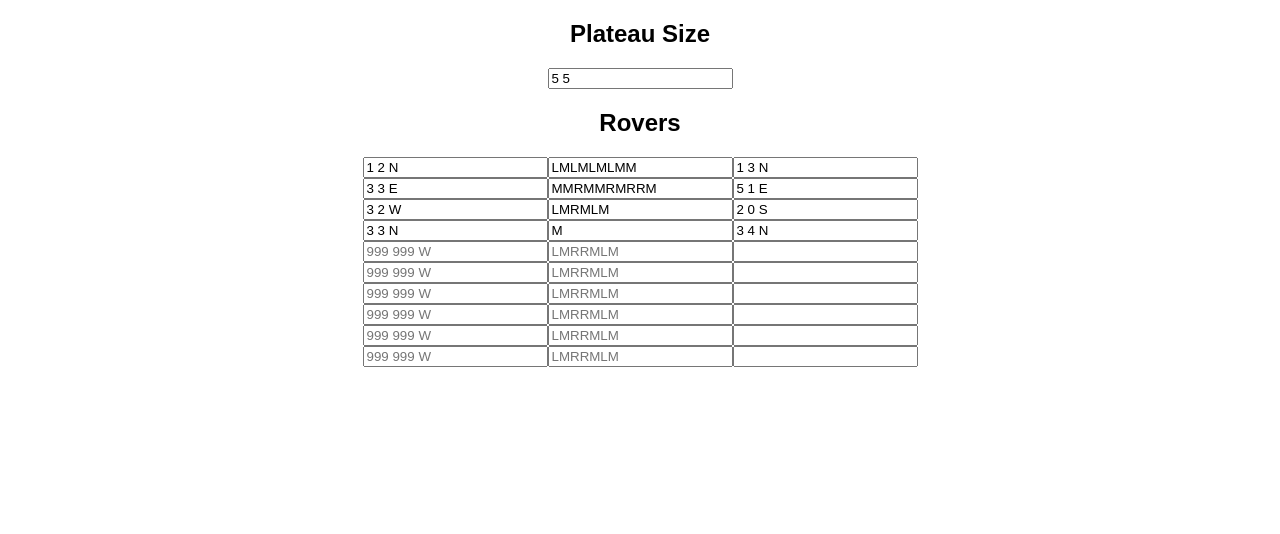
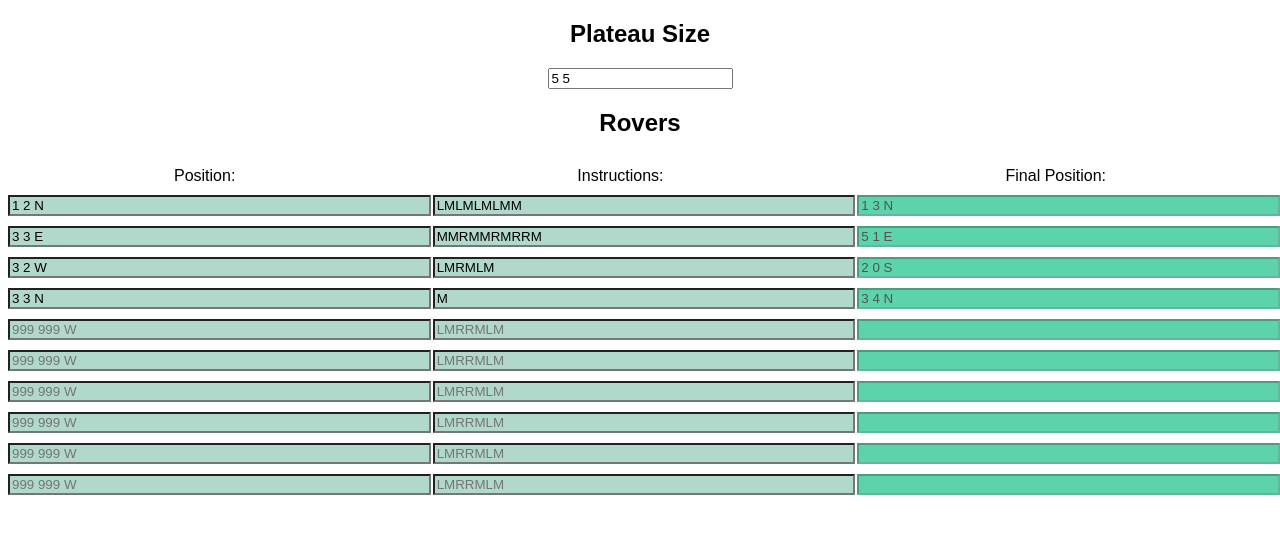
Before and after one commit to swiss-chris/MarsRover2, a React app: page / in a window 1280 px wide. Built offline with nearby package versions, Linux system fonts and the light colour scheme.

Commit message:
Added some validation

```diff
--- a/public/index.html
+++ b/public/index.html
@@ -1,16 +1,18 @@
 <!DOCTYPE html>
 <html lang="en">
-
   <head>
-	<meta charset="utf-8">
-	<meta name="viewport" content="width=device-width, initial-scale=1, shrink-to-fit=no">
-	<meta name="theme-color" content="#000000">
+    <meta charset="utf-8" />
+    <meta
+      name="viewport"
+      content="width=device-width, initial-scale=1, shrink-to-fit=no"
+    />
+    <meta name="theme-color" content="#000000" />
     <!--
       manifest.json provides metadata used when your web app is added to the
       homescreen on Android. See https://developers.google.com/web/fundamentals/engage-and-retain/web-app-manifest/
     -->
-	<link rel="manifest" href="%PUBLIC_URL%/manifest.json">
-	<link rel="shortcut icon" href="%PUBLIC_URL%/favicon.ico">
+    <link rel="manifest" href="%PUBLIC_URL%/manifest.json" />
+    <link rel="shortcut icon" href="%PUBLIC_URL%/favicon.ico" />
     <!--
       Notice the use of %PUBLIC_URL% in the tags above.
       It will be replaced with the URL of the `public` folder during the build.
@@ -39,5 +41,4 @@
       To create a production bundle, use `npm run build` or `yarn build`.
     -->
   </body>
-
 </html>
--- a/src/components/Plateau.js
+++ b/src/components/Plateau.js
@@ -1,4 +1,6 @@
 import React from "react";
+
+import { isValidSize } from "../logic/validators";
 
 const Plateau = props => {
   return (
@@ -10,6 +12,7 @@ const Plateau = props => {
         placeholder="999 999"
         pattern="\d{1,3} \d{1,3}"
         maxLength="7"
+        className={isValidSize(props.size) ? "" : "error"}
       />
     </div>
   );
--- a/src/components/Rover.js
+++ b/src/components/Rover.js
@@ -1,10 +1,12 @@
 import React from "react";
 
 import calculateNewPosition from "../logic/movements";
+import { isValidStart, isValidInstructions } from "../logic/validators";
 
 const Rover = props => {
   return (
-    <div>
+    <div className="grid-container">
+      <div className="grid-item">
         <input
           name="position"
           value={props.rover.position}
@@ -12,7 +14,14 @@ const Rover = props => {
           placeholder="999 999 W"
           pattern="\d{1,3} \d{1,3} [NESW]"
           maxLength="9"
+          className={
+            !props.rover.position || isValidStart(props.rover.position)
+              ? ""
+              : "error"
+          }
         />
+      </div>
+      <div className="grid-item">
         <input
           name="instructions"
           value={props.rover.instructions}
@@ -20,15 +29,24 @@ const Rover = props => {
           placeholder="LMRRMLM"
           maxLength="1000"
           pattern="[LRM]{0,1000}"
+          className={
+            !props.rover.instructions ||
+            isValidInstructions(props.rover.instructions)
+              ? ""
+              : "error"
+          }
         />
+      </div>
+      <div className="grid-item final">
         <input
           value={calculateNewPosition(
             props.rover.position,
             props.rover.instructions,
             props.size
           )}
-        disabled={!props.size.match(/\d{1,3} \d{1,3}/)}
+          disabled
         />
+      </div>
     </div>
   );
 };
--- a/src/components/Rovers.js
+++ b/src/components/Rovers.js
@@ -6,6 +6,11 @@ const Rovers = props => {
   return (
     <div>
       <h2>Rovers</h2>
+      <div className="grid-container">
+        <div className="grid-item">Position:</div>
+        <div className="grid-item">Instructions:</div>
+        <div className="grid-item">Final Position:</div>
+      </div>
       {props.rovers.map((rover, index) => (
         <Rover
           key={index}
--- a/src/logic/movements.js
+++ b/src/logic/movements.js
@@ -1,4 +1,4 @@
-import { isValid } from "./validators";
+import { isValid, isValidStart } from "./validators";
 import {
   extractStart,
   extractInstructions,
@@ -8,7 +8,11 @@ import {
 
 const calculateNewPosition = (startString, instructionsString, sizeString) => {
   if (!isValid(startString, instructionsString, sizeString)) {
-    return startString;
+    if (isValidStart(startString)) {
+      return startString;
+    } else {
+      return "";
+    }
   }
 
   const position = calculatePosition(
--- a/src/logic/validators.js
+++ b/src/logic/validators.js
@@ -1,6 +1,7 @@
-const startMatcher = /\d{1,3} \d{1,3} [NESW]/;
-const instructionsMatcher = /[LRM]{1,1000}/;
-const sizeMatcher = /\d{1,3} \d{1,3}/;
+// TODO: reuse matchers for html input validation
+export const startMatcher = /^\d{1,3} \d{1,3} [NESW]$/;
+const instructionsMatcher = /^[LRM]{1,1000}$/;
+const sizeMatcher = /^\d{1,3} \d{1,3}$/;
 
 export const isValid = (startString, instructionsString, sizeString) => {
   return (
@@ -10,9 +11,10 @@ export const isValid = (startString, instructionsString, sizeString) => {
   );
 };
 
-const isValidStart = startString => startString.match(startMatcher);
+export const isValidStart = startString =>
+  startString.match(startMatcher) != null;
 
-const isValidInstructions = instructionsString =>
-  instructionsString.match(instructionsMatcher);
+export const isValidInstructions = instructionsString =>
+  instructionsString.match(instructionsMatcher) != null;
 
-const isValidSize = sizeString => sizeString.match(sizeMatcher);
+export const isValidSize = sizeString => sizeString.match(sizeMatcher) != null;
--- a/src/styles.css
+++ b/src/styles.css
@@ -1,4 +1,32 @@
+body {
+  background-color: rgb(255, 255, 255);
+}
+
 .App {
   font-family: sans-serif;
   text-align: center;
 }
+
+.grid-item input {
+  background-color: rgb(176, 216, 203);
+}
+
+.grid-item.final input {
+  background-color: rgb(93, 211, 172);
+}
+
+.grid-container {
+  display: grid;
+  grid-template-columns: auto auto auto;
+  grid-column-gap: 10px;
+  padding-top: 10px;
+}
+
+.grid-item input {
+  width: 100%;
+  min-width: 200px;
+}
+
+.error {
+  border: 2px solid red;
+}
```
Also changed, not shown: src/logic/validators.test.js (added, +5 -0 lines). Lines whose indentation alone changed are shown as unchanged.
